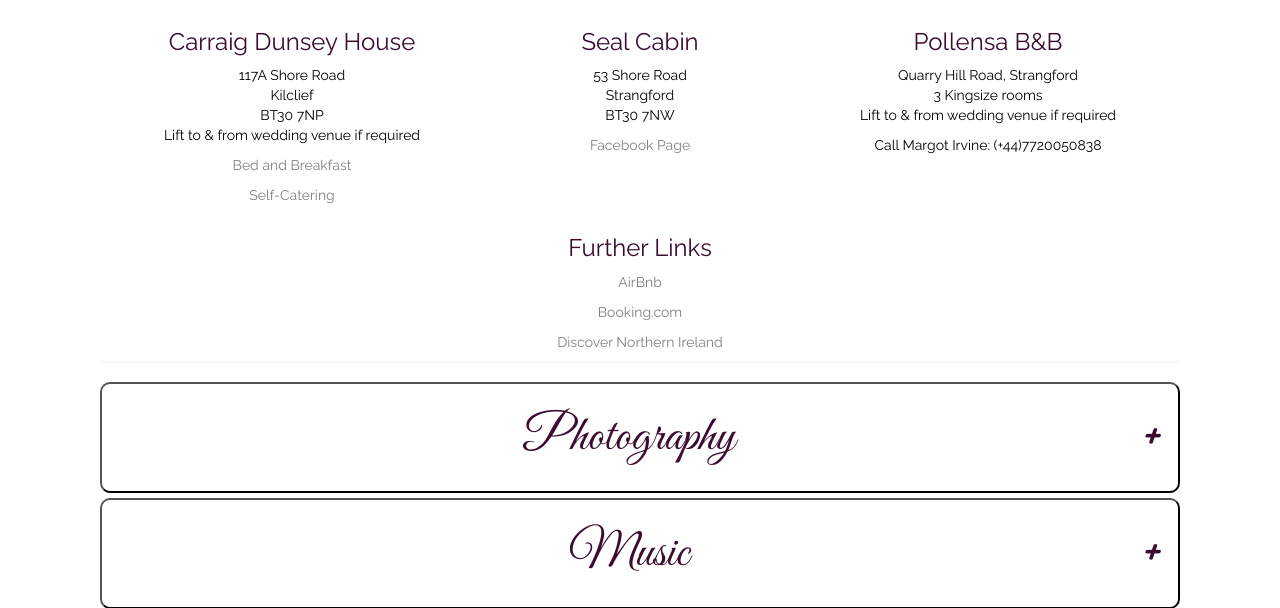
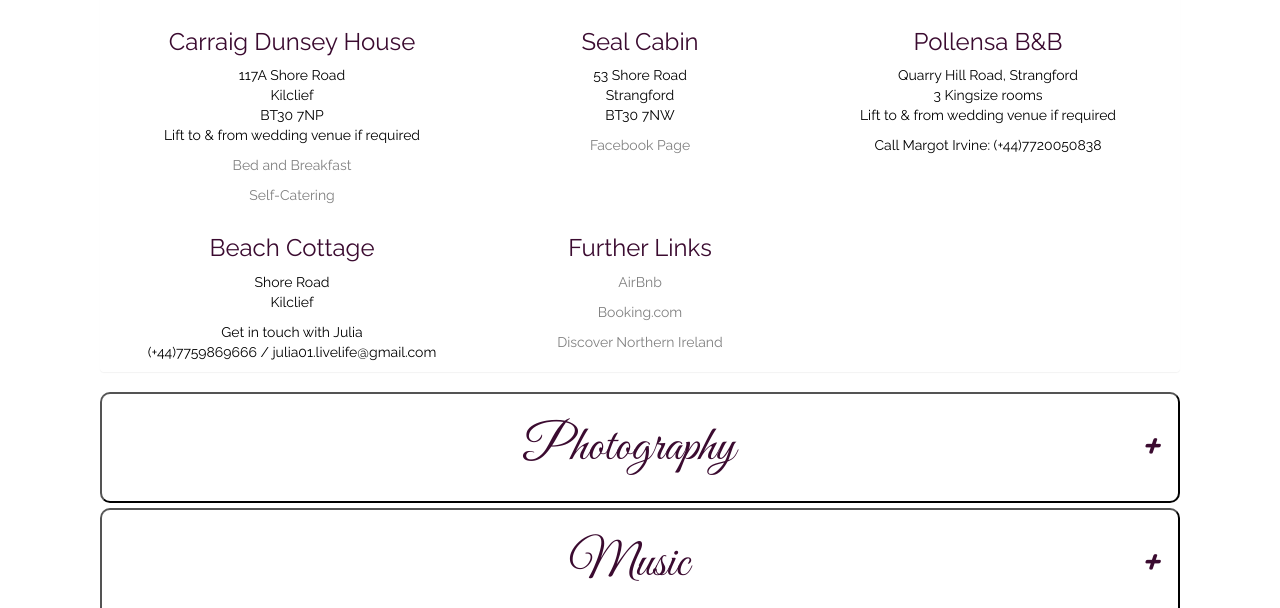
Before and after one commit to kgmaxwell1990/old-court-chapel-weddings-django, a Django app: page /vendors/ in a window 1280 px wide, after a click on "Accomodation". Shown: the part 1541-2149 px from the top of the page. Run offline with Django 3.2, Linux system fonts and the light colour scheme; some libraries are stand-ins or nearby versions.

Commit message:
added to vendors

```diff
--- a/home/templates/vendors.html
+++ b/home/templates/vendors.html
@@ -289,7 +289,7 @@
                   </p>
 
                   <p><a href="http://carraig-dunsey-house-bedbreakfast.business.site/ " target="_blank">Bed and Breakfast </a></p>
-                  <p><a href="http://carraig-dunsey-house-bb-and-dunsey-beag-self.business.site/">Self-Catering </a></p>
+                  <p><a href="http://carraig-dunsey-house-bb-and-dunsey-beag-self.business.site/" target="_blank">Self-Catering </a></p>
 
                 </div>
 
@@ -321,7 +321,13 @@
 
             <div class="row">
               <div class="col-md-4">
+                <h3 class="raleway">Beach Cottage</h3>
 
+                <p>Shore Road <br>
+                   Kilclief
+                </p>
+                <p>Get in touch with Julia<br>
+                (+44)7759869666 / julia01.livelife@gmail.com</p>
               </div>
 
               <div class="col-md-4">
@@ -447,9 +453,10 @@
                 </div>
 
                 <div class="col-md-4">
-                    <h3 class="raleway"></h3>
+                    <h3 class="raleway">McStay Sisters</h3>
 
-                    <p><a href="" target="_blank"></a></p>
+                    <p>Vocalists/Musicians <br>
+                    Contact: (+44)7746363551</p>
 
                   </div>
             </div>
```
